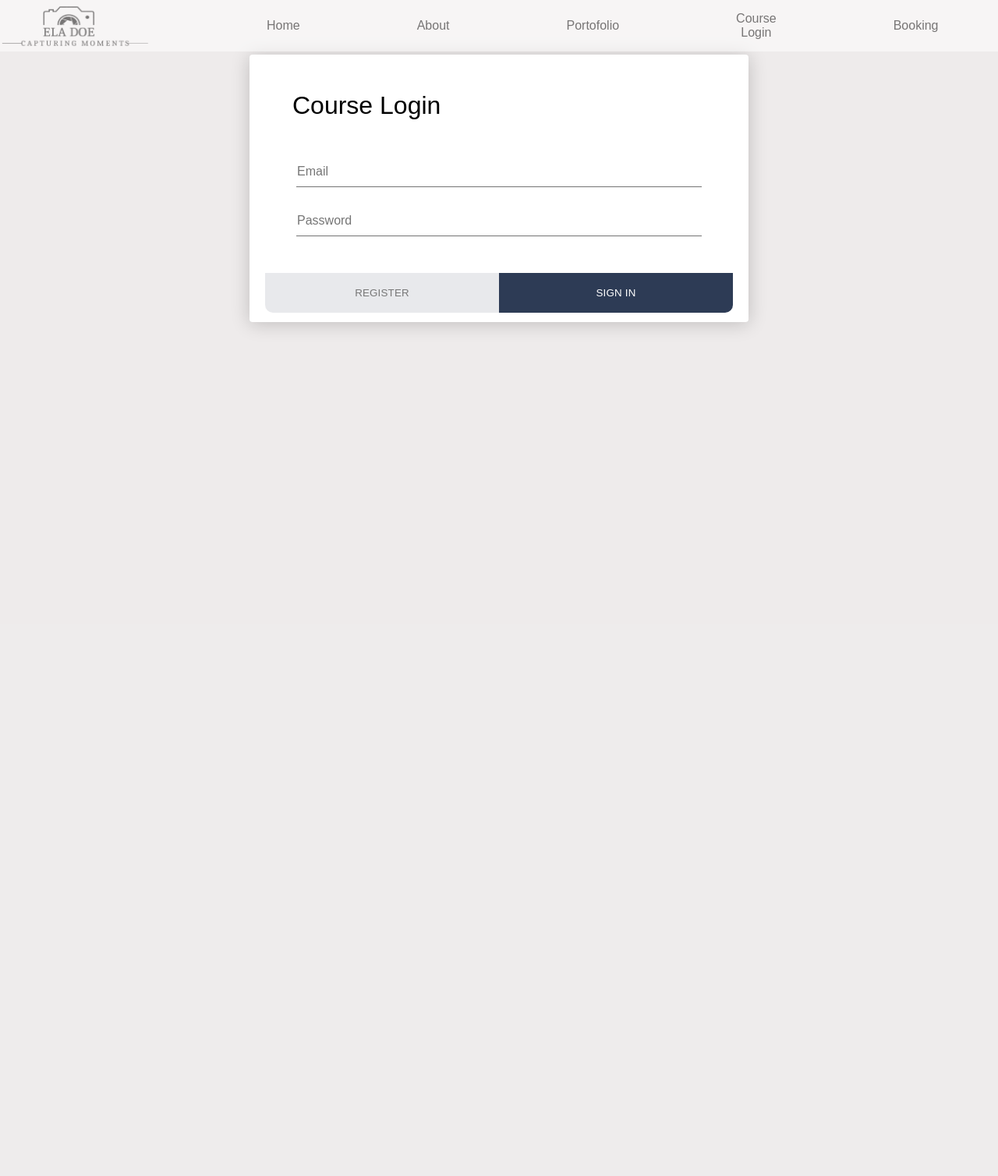
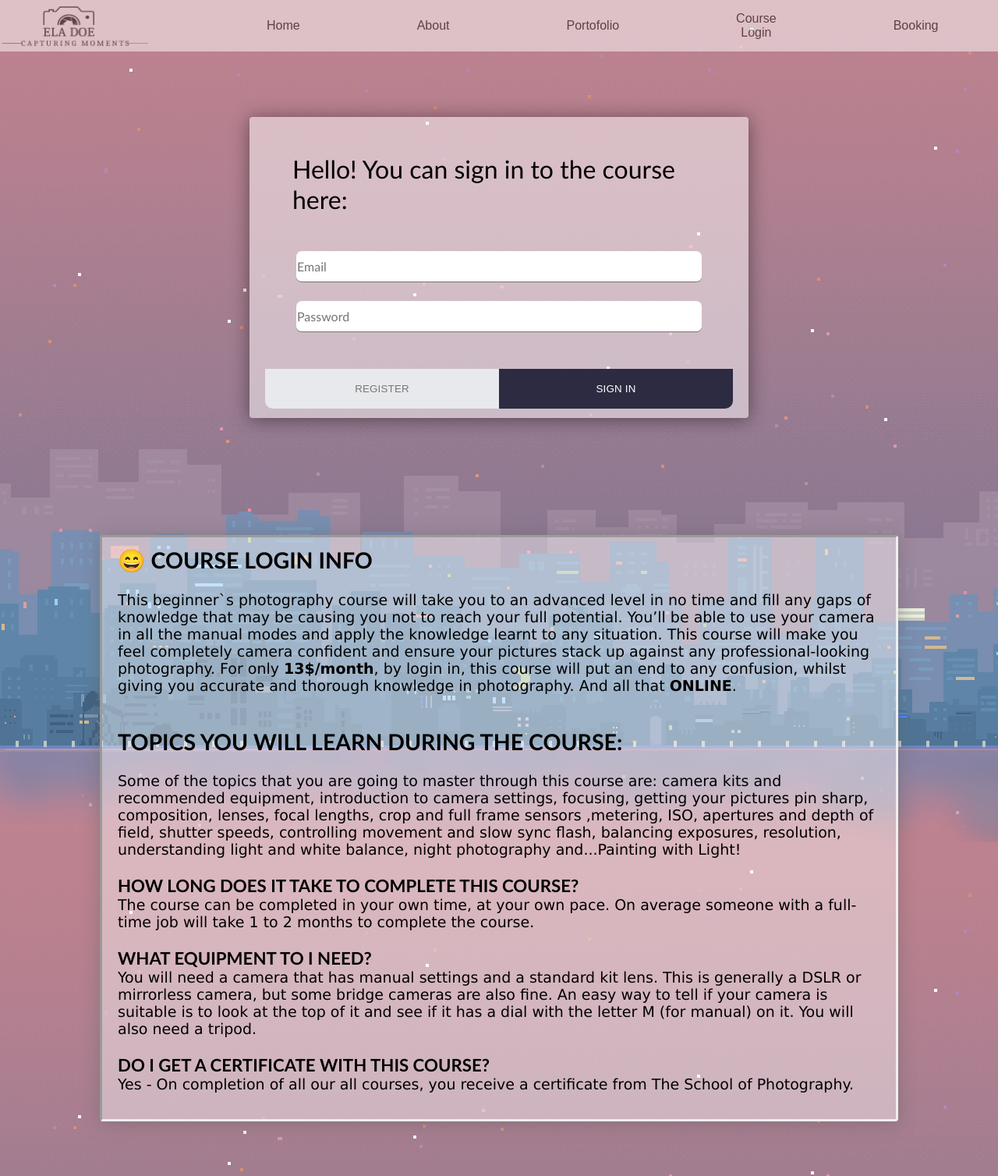
Before and after one commit to drenushashoshi/Photographer-Website, a PHP site: page /CourseLogin.html in a window 1280 px wide. Shown: the whole page at 78% size. Before the commit the page ends 424 px from the top, so only its background shows below. Run offline with PHP 8.4, Linux system fonts and the light colour scheme.

Commit message:
Added more in login page
I fixed the design of the form and added some text to the page

```diff
--- a/CourseLogin.css
+++ b/CourseLogin.css
@@ -1,8 +1,8 @@
 *{
     margin: 0;
     padding: 0;
-    box-sizing: border-box;
-}
+     box-sizing: border-box;
+ }
 header {
     display: flex;
     position: fixed;
@@ -46,23 +46,26 @@ header img{
     opacity: 1;
 }
 body {
-    background: rgba(165, 152, 152, 0.188);
-    font-family: 'Rubik', sans-serif;
+    background-image: url(CourseGif.gif);
   }
+
 .login-form{
-    background: #fff;
+    background-color: rgba(255, 252, 252, 0.493);
     width: 50%;
-    margin: 70px auto;
+    margin: 150px auto;
+    margin-top: 150px;
     padding: 12px 20px;
     display: flex;
     flex-direction: column;
     border-radius: 4px;
-    box-shadow: 0 2px 25px rgba(0, 0, 0, 0.2);
+    box-shadow: 0 2px 25px rgba(0, 0, 0, 0.45);
+    font-family: 'Gill Sans', 'Gill Sans MT', Calibri, 'Trebuchet MS', sans-serif;
 
 }
 .login-form h1 {
     padding: 35px 35px 0 35px;
-    font-weight: 300;
+    font-weight: 200;
+    font-family: 'Gill Sans', 'Gill Sans MT', Calibri, 'Trebuchet MS', sans-serif;
 }
 .content {
     padding: 35px;
@@ -74,10 +77,11 @@ body {
 .input-field input {
     font-size: 16px;
     display: block;
-    font-family: 'Rubik', sans-serif;
+    font-family: 'Gill Sans', 'Gill Sans MT', Calibri, 'Trebuchet MS', sans-serif;
     width: 100%;
     padding: 10px 1px;
     border: 0;
+    border-radius: 7px;
     border-bottom: 1px solid #747474;
 }
 
@@ -103,7 +107,7 @@ body {
     background: #d8d8d8;
 }
 .action button:nth-child(2) {
-    background: #2d3b55;
+    background:rgba(30, 30, 53, 0.915);
     color: #fff;
     border-bottom-left-radius: 0;
     border-bottom-right-radius: 10px;
@@ -111,3 +115,23 @@ body {
 .action button:nth-child(2):hover {
     background: #3c4d6d;
 }
+
+.Teksti{
+    width: 80%;
+    margin: 70px auto;
+    padding: 12px 20px;
+    display: flex;
+    flex-direction: column;
+    border-radius: 4px;
+    box-shadow: 0 2px 25px rgba(98, 96, 96, 0.45);
+    background-color: rgba(255, 252, 252, 0.428);
+    font-family: Verdana, Geneva, Tahoma, sans-serif;
+    font-size: 19px;
+    border-style: inset;
+}
+.Teksti h2{
+    font-family: 'Gill Sans', 'Gill Sans MT', Calibri, 'Trebuchet MS', sans-serif;
+}
+.Teksti h3{
+    font-family: 'Gill Sans', 'Gill Sans MT', Calibri, 'Trebuchet MS', sans-serif;
+}
--- a/CourseLogin.html
+++ b/CourseLogin.html
@@ -5,6 +5,7 @@
     <meta name="viewport" content="width=device-width, initial-scale=1.0">
     <title>ElaDoe-CourseLogin</title>
     <link rel="stylesheet" href="CourseLogin.css">
+    <meta charset="UTF-8">
 </head>
 <body>
     <header>
@@ -22,7 +23,7 @@
 
     <div class="login-form">
         <form>
-            <h1>Course Login</h1>
+            <h1>Hello! You can sign in to the course here:</h1>
             <div class="content">
                 <div class="input-field">
                 <input type="email" placeholder="Email" autocomplete="email">
@@ -38,5 +39,50 @@
         </form>
     </div>
 
+    <div class="Teksti">
+        <div class="Info">
+                <h2>&#128516 COURSE LOGIN INFO</h2><br>
+                <p>
+                    This beginner`s photography course will take you to an advanced level in no
+                    time and fill any gaps of knowledge that may be causing you not to reach your full potential.
+                    You’ll be able to use your camera in all the manual modes and apply the knowledge learnt to
+                    any situation. This course will make you feel completely camera confident and ensure your
+                    pictures stack up against any professional-looking photography.
+                    For only <b>13$/month</b>, by login in, this course will put an end to any confusion,
+                    whilst giving you accurate and thorough knowledge in photography. And all that <b>ONLINE</b>.
+                </p>
+        </div><br><br>
+
+        <div class="courseContent">
+            <h2>TOPICS YOU WILL LEARN DURING THE COURSE:</h2><br>
+                <p>
+                    Some of the topics that you are going to master through this course are:
+                    camera kits and recommended equipment, introduction to camera settings, focusing, getting your
+                    pictures pin sharp, composition, lenses, focal lengths, crop and full frame sensors ,metering, ISO,
+                    apertures and depth of field, shutter speeds, controlling movement and slow sync flash, balancing exposures,
+                    resolution, understanding light and white balance, night photography and...Painting with Light!
+                </p>
+        </div>
+        <br>
+        <div class="questions">
+                <h3>HOW LONG DOES IT TAKE TO COMPLETE THIS COURSE?</h3>
+                <p>
+                    The course can be completed in your own time, at your own pace.
+                    On average someone with a full-time job will take 1 to 2 months to complete the course.
+                </p><br>
+                <h3>WHAT EQUIPMENT TO I NEED?</h3>
+                <p>You will need a camera that has manual settings and a standard kit lens.
+                    This is generally a DSLR or mirrorless camera, but some bridge cameras are also fine.
+                    An easy way to tell if your camera is suitable is to look at the top of it and see if it has a
+                    dial with the letter M (for manual) on it. You will also need a tripod.
+                </p><br>
+                <h3>DO I GET A CERTIFICATE WITH THIS COURSE?</h3>
+                <p>
+                    Yes - On completion of all our all courses, you receive a certificate from The School of Photography.
+                </p>
+        </div><br>
+    </div>
+
+
 </body>
 </html>
```
Also changed, not shown: CourseGif.gif (added).
